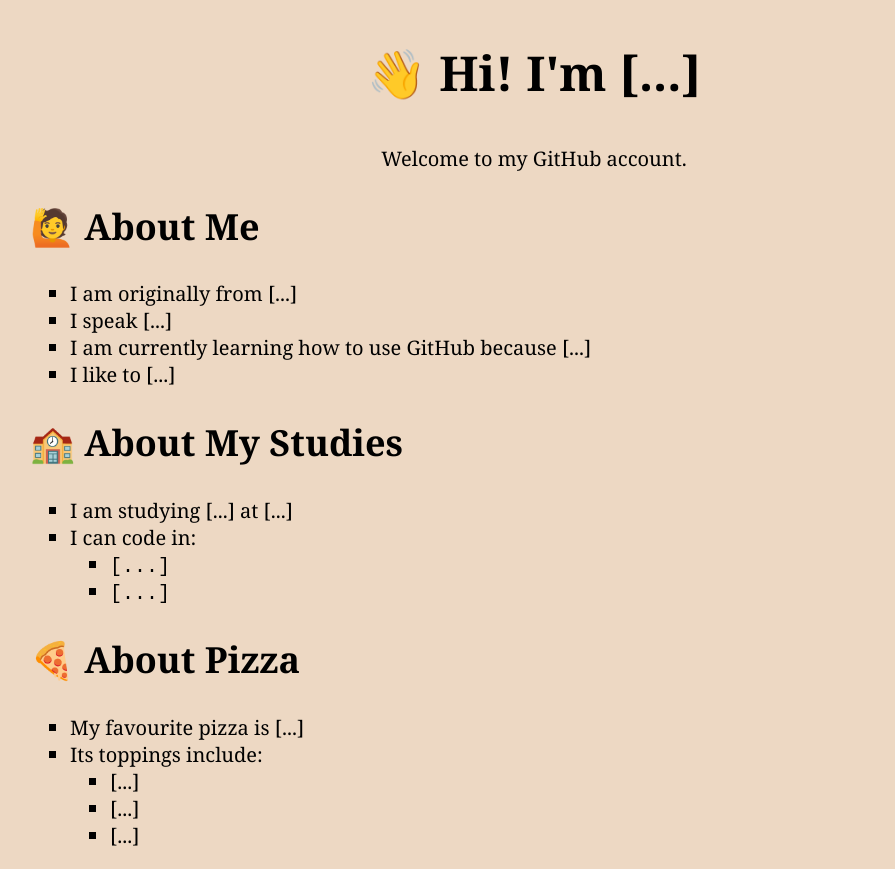
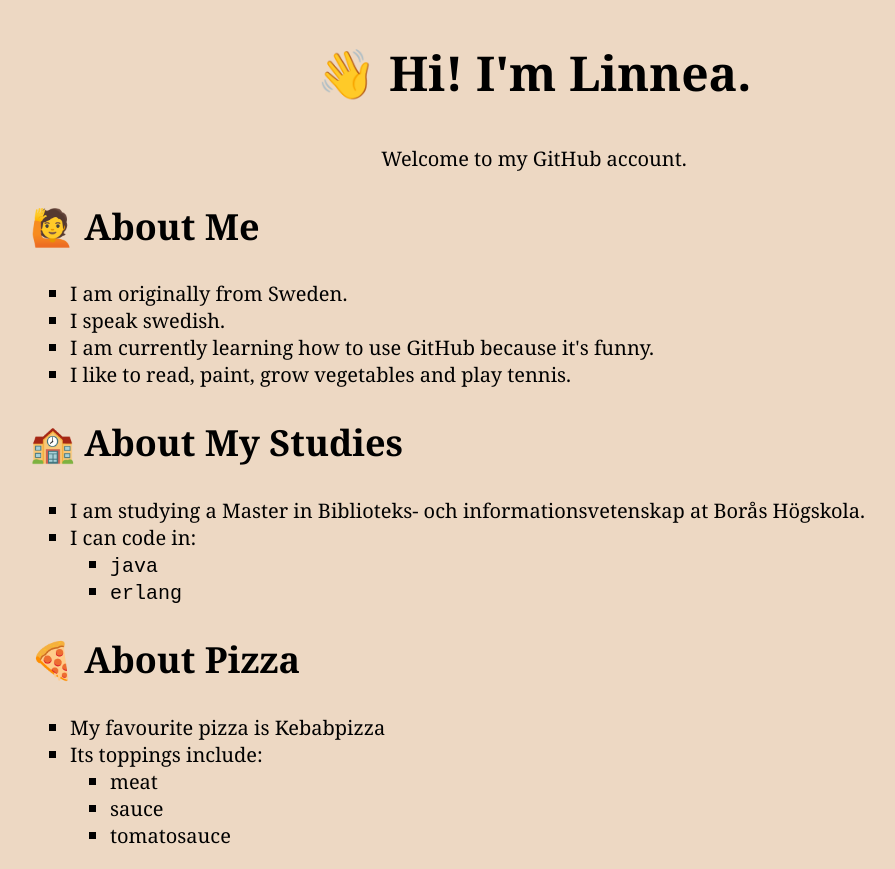
Before and after one commit to LSmedsgard/Mypage, a plain HTML site: page index.html in a window 1280 px wide. Shown: the whole page, without its empty margins (106-1001 px from the left). Drawn offline with Linux system fonts and the light colour scheme.

Commit message:
Update index.html

```diff
--- a/index.html
+++ b/index.html
@@ -7,7 +7,7 @@
     </head>
     <body>
         <article>
-        <h1>&#128075; Hi! I'm [...]</h1>
+        <h1>&#128075; Hi! I'm Linnea.</h1>
         <p>
             Welcome to my GitHub account.
         </p>
@@ -15,20 +15,20 @@
         <article>
         <h2>&#128587; About Me</h2>
         <ul>
-            <li>I am originally from [...]</li>
-            <li>I speak [...]</li>
-            <li>I am currently learning how to use GitHub because [...]</li>
-            <li>I like to [...]</li>
+            <li>I am originally from Sweden.</li>
+            <li>I speak swedish.</li>
+            <li>I am currently learning how to use GitHub because it's funny.</li>
+            <li>I like to read, paint, grow vegetables and play tennis.</li>
         </ul>
         </article>
         <article>
         <h2>&#127979; About My Studies </h2>
         <ul>
-            <li>I am studying [...] at [...]</li>
+            <li>I am studying a Master in Biblioteks- och informationsvetenskap at Borås Högskola.</li>
             <li>I can code in:
                 <ul>
-                    <li><code>[...]</code></li>
-                    <li><code>[...]</code></li>
+                    <li><code>java</code></li>
+                    <li><code>erlang</code></li>
                 </ul>
             </li>
         </ul>
@@ -36,12 +36,12 @@
         <article>
         <h2>&#127829; About Pizza</h2>
         <ul>
-            <li>My favourite pizza is [...]</li>
+            <li>My favourite pizza is Kebabpizza</li>
             <li>Its toppings include:
                 <ul>
-                    <li>[...]</li>
-                    <li>[...]</li>
-                    <li>[...]</li>
+                    <li>meat</li>
+                    <li>sauce</li>
+                    <li>tomatosauce</li>
                 </ul>
             </li>
         </ul>
```
